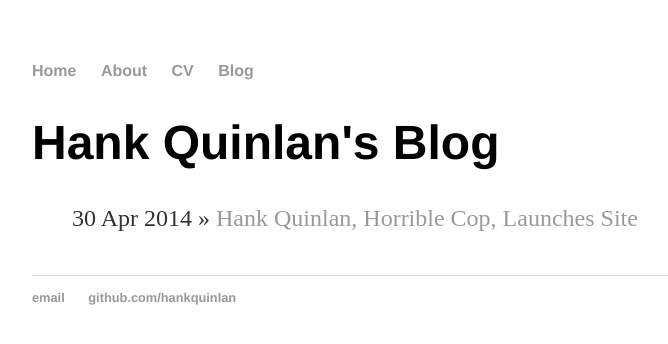
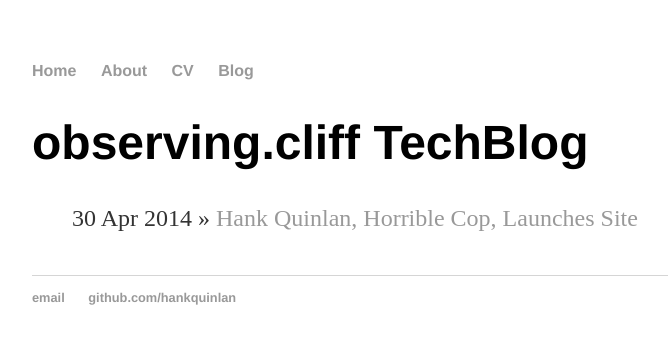
Before and after one commit to cliffusion/observing.cliff, a Jekyll site: the page built from tech/index.html, in a window 1280 px wide. Shown: the top 344 px of the page, without its empty margins (160-828 px from the left). Built offline with Jekyll 4.4.1, drawn with Linux system fonts in a browser that asks for light colours.

Commit message:
Update index.html

```diff
--- a/tech/index.html
+++ b/tech/index.html
@@ -1,6 +1,6 @@
 ---
 layout: default
-title: Hank Quinlan's Blog
+title: observing.cliff TechBlog
 ---
 <h1>{{ page.title }}</h1>
 <ul class="posts">
```
